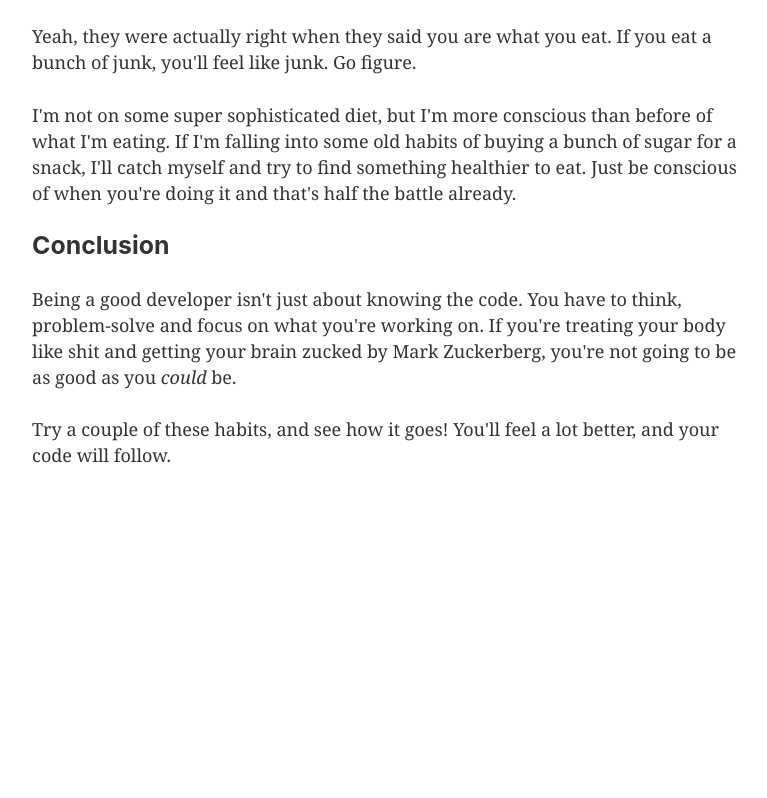
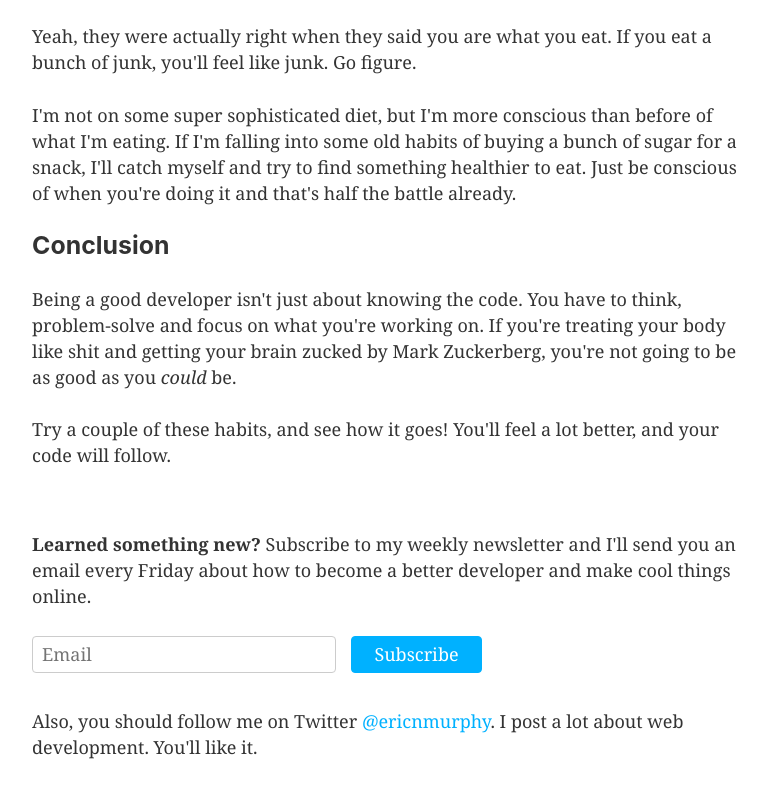
Before and after one commit to ericmurphyxyz/ericmurphy.xyz, a Gatsby site: page /better-habits/ in a window 1280 px wide. Shown: the part 3738-4536 px from the top of the page, without its empty margins (250-1017 px from the left). Before the commit the page ends 4258 px from the top, so only its background shows below. Built offline with nearby package versions, Linux system fonts and the light colour scheme; Gatsby itself is replaced by a stand-in of ours.

Commit message:
Set up layout content

```diff
--- a/gatsby-browser.js
+++ b/gatsby-browser.js
@@ -1,7 +1 @@
-/**
- * Implement Gatsby's Browser APIs in this file.
- *
- * See: https://www.gatsbyjs.org/docs/browser-apis/
- */
-
-// You can delete this file if you're not using it
+require('prismjs/themes/prism.css')
--- a/gatsby-config.js
+++ b/gatsby-config.js
@@ -1,7 +1,7 @@
 module.exports = {
   siteMetadata: {
     title: `Eric Murphy`,
-    description: `Front-end web development, but made easy`,
+    description: `Modern front-end web development made easy`,
     author: `@ericnmurphy`,
   },
   plugins: [
--- a/package.json
+++ b/package.json
@@ -31,7 +31,7 @@
   "keywords": [
     "gatsby"
   ],
-  "license": "MIT",
+  "license": "MIesT",
   "scripts": {
     "build": "gatsby build",
     "develop": "gatsby develop",
--- /dev/null
+++ b/src/components/cta.js
@@ -0,0 +1,35 @@
+import React, { useState } from "react"
+import styled from "styled-components"
+
+import Subscribe from "./subscribe"
+
+const CtaWrapper = styled.footer`
+  margin-top: 3.5em;
+  margin-bottom: 3em;
+`
+
+const Cta = () => {
+  return (
+    <CtaWrapper>
+      <p>
+        <strong>Learned something new?</strong> Subscribe to my weekly
+        newsletter and I'll send you an email every Friday about how to become a
+        better developer and make cool things online.
+      </p>
+      <Subscribe />
+      <p>
+        Also, you should follow me on Twitter{" "}
+        <a
+          target="_blank"
+          rel="noopener noreferrer"
+          href="https://twitter.com/ericnmurphy"
+        >
+          @ericnmurphy
+        </a>
+        . I post a lot about web development. You'll like it.
+      </p>
+    </CtaWrapper>
+  )
+}
+
+export default Cta
--- a/src/components/header.js
+++ b/src/components/header.js
@@ -28,7 +28,7 @@ const Header = ({ siteTitle }) => (
 )
 
 Header.propTypes = {
-  siteTitle: PropTypes.string,
+  siteTitle: PropTypes.string
 }
 
 Header.defaultProps = {
--- a/src/components/layout.js
+++ b/src/components/layout.js
@@ -1,16 +1,26 @@
-/**
- * Layout component that queries for data
- * with Gatsby's StaticQuery component
- *
- * See: https://www.gatsbyjs.org/docs/static-query/
- */
-
 import React from "react"
 import PropTypes from "prop-types"
 import { StaticQuery, graphql } from "gatsby"
+import styled from "styled-components"
 
 import Header from "./header"
 import "./layout.css"
+
+const Wrapper = styled.div`
+  margin: 0 auto;
+  max-width: 755px;
+  padding: 0px 1.0875rem 1.45rem;
+
+  a {
+    color: #00b1ff;
+    text-decoration: none;
+    transition: opacity 200ms ease-in-out;
+
+    &:hover {
+      opacity: 0.8;
+    }
+  }
+`
 
 const Layout = ({ children }) => (
   <StaticQuery
@@ -26,16 +36,9 @@ const Layout = ({ children }) => (
     render={data => (
       <>
         <Header siteTitle={data.site.siteMetadata.title} />
-        <div
-          style={{
-            margin: `0 auto`,
-            maxWidth: 755,
-            padding: `0px 1.0875rem 1.45rem`,
-            paddingTop: 0,
-          }}
-        >
+        <Wrapper>
           <main>{children}</main>
-        </div>
+        </Wrapper>
       </>
     )}
   />
--- a/src/components/seo.js
+++ b/src/components/seo.js
@@ -10,7 +10,7 @@ import PropTypes from "prop-types"
 import Helmet from "react-helmet"
 import { useStaticQuery, graphql } from "gatsby"
 
-function SEO({ description, lang, meta, keywords, title }) {
+function SEO({ description, lang, meta, keywords, title, }) {
   const { site } = useStaticQuery(
     graphql`
       query {
@@ -33,7 +33,8 @@ function SEO({ description, lang, meta, keywords, title }) {
         lang,
       }}
       title={title}
-      titleTemplate={`%s | ${site.siteMetadata.title}`}
+      defaultTitle={`${site.siteMetadata.title} - ${site.siteMetadata.description}`}
+      titleTemplate={`%s - ${site.siteMetadata.title}`}
       meta={[
         {
           name: `description`,
@@ -71,9 +72,9 @@ function SEO({ description, lang, meta, keywords, title }) {
         .concat(
           keywords.length > 0
             ? {
-                name: `keywords`,
-                content: keywords.join(`, `),
-              }
+              name: `keywords`,
+              content: keywords.join(`, `),
+            }
             : []
         )
         .concat(meta)}
--- /dev/null
+++ b/src/components/subscribe.js
@@ -0,0 +1,102 @@
+import React, { useState } from "react"
+import styled from "styled-components"
+
+const Form = styled.form`
+  & > div {
+    display: flex;
+    max-width: 450px;
+  }
+
+  .mc-field-group {
+    flex: 1;
+    margin-right: 15px;
+
+    input[type="email"] {
+      border: 1px solid rgb(204, 204, 204);
+      padding: 0.25em 0.5em;
+      margin-bottom: 0.5em;
+      border-radius: 4px;
+      width: 100%;
+    }
+  }
+
+  input[type="submit"] {
+    flex: 1;
+    color: #fff;
+    background: #00b1ff;
+    border: 1px solid #00b1ff;
+    border-radius: 4px;
+    padding: 0.25em 1.25em;
+    margin-bottom: 0.5em;
+    transition: opacity 200ms ease-in-out 0s;
+    cursor: pointer;
+
+    &:hover {
+      opacity: 0.8;
+    }
+  }
+`
+
+const Subscribe = () => {
+  const [email, setEmail] = useState("")
+
+  return (
+    <div id="mc_embed_signup">
+      <Form
+        action="https://ericnmurphy.us18.list-manage.com/subscribe/post?u=5336d953931ddfaf8d6ec81a9&amp;id=00f901b884"
+        method="post"
+        id="mc-embedded-subscribe-form"
+        name="mc-embedded-subscribe-form"
+        class="validate"
+        target="_blank"
+        novalidate
+      >
+        <div id="mc_embed_signup_scroll">
+          <div className="mc-field-group">
+            <input
+              type="email"
+              value=""
+              name="EMAIL"
+              className="required email"
+              id="mce-EMAIL"
+              placeholder="Email"
+              onChange={e => setEmail(e.target.value)}
+              value={email}
+            />
+          </div>
+          <div id="mce-responses" className="clear">
+            <div
+              className="response"
+              id="mce-error-response"
+              style={{ display: "none" }}
+            />
+            <div
+              className="response"
+              id="mce-success-response"
+              style={{ display: "none" }}
+            />
+          </div>
+          <div style={{ position: "absolute", left: -5000 }} aria-hidden="true">
+            <input
+              type="text"
+              name="b_5336d953931ddfaf8d6ec81a9_00f901b884"
+              tabindex="-1"
+              value=""
+            />
+          </div>
+          <div className="clear">
+            <input
+              type="submit"
+              value="Subscribe"
+              name="subscribe"
+              id="mc-embedded-subscribe"
+              class="button"
+            />
+          </div>
+        </div>
+      </Form>
+    </div>
+  )
+}
+
+export default Subscribe
--- a/src/templates/blogTemplate.js
+++ b/src/templates/blogTemplate.js
@@ -3,17 +3,19 @@ import { graphql } from "gatsby"
 
 import Layout from "../components/layout"
 import SEO from "../components/seo"
+import Cta from "../components/cta"
 
-const BlogTemplate = ({ data, location }) => {
+const BlogTemplate = ({ data }) => {
   const post = data.markdownRemark
   const siteTitle = data.site.siteMetadata.title
 
   return (
-    <Layout location={location} title={siteTitle}>
+    <Layout title={siteTitle}>
       <SEO title={post.frontmatter.title} description={post.excerpt} />
       <h1>{post.frontmatter.title}</h1>
       <p>{post.frontmatter.date}</p>
       <div dangerouslySetInnerHTML={{ __html: post.html }} />
+      <Cta />
     </Layout>
   )
 }
```
Also changed, not shown: src/components/bio.js (added, +31 -0 lines), src/pages/index.js (+2 -21 lines), 1 other file.
